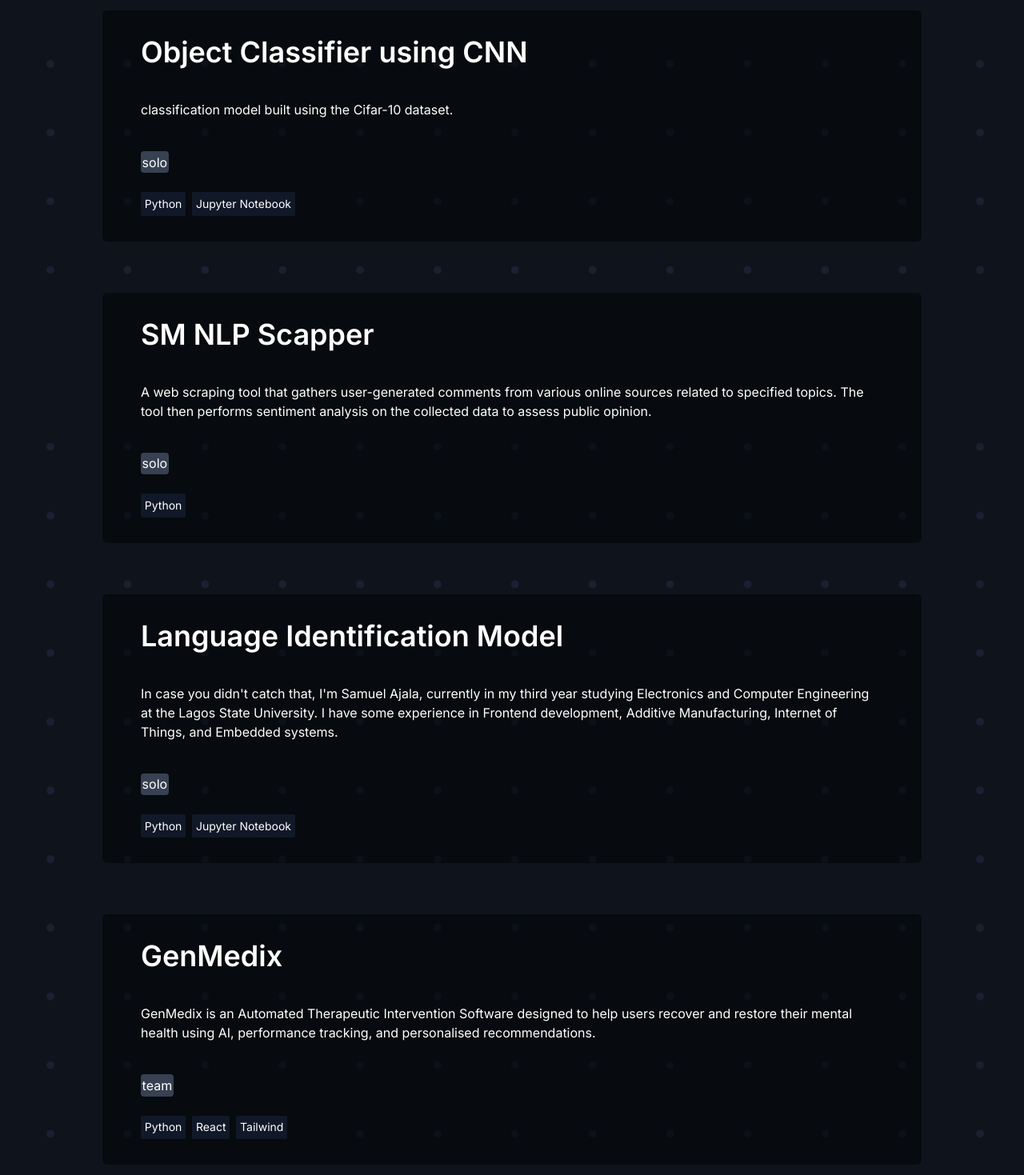
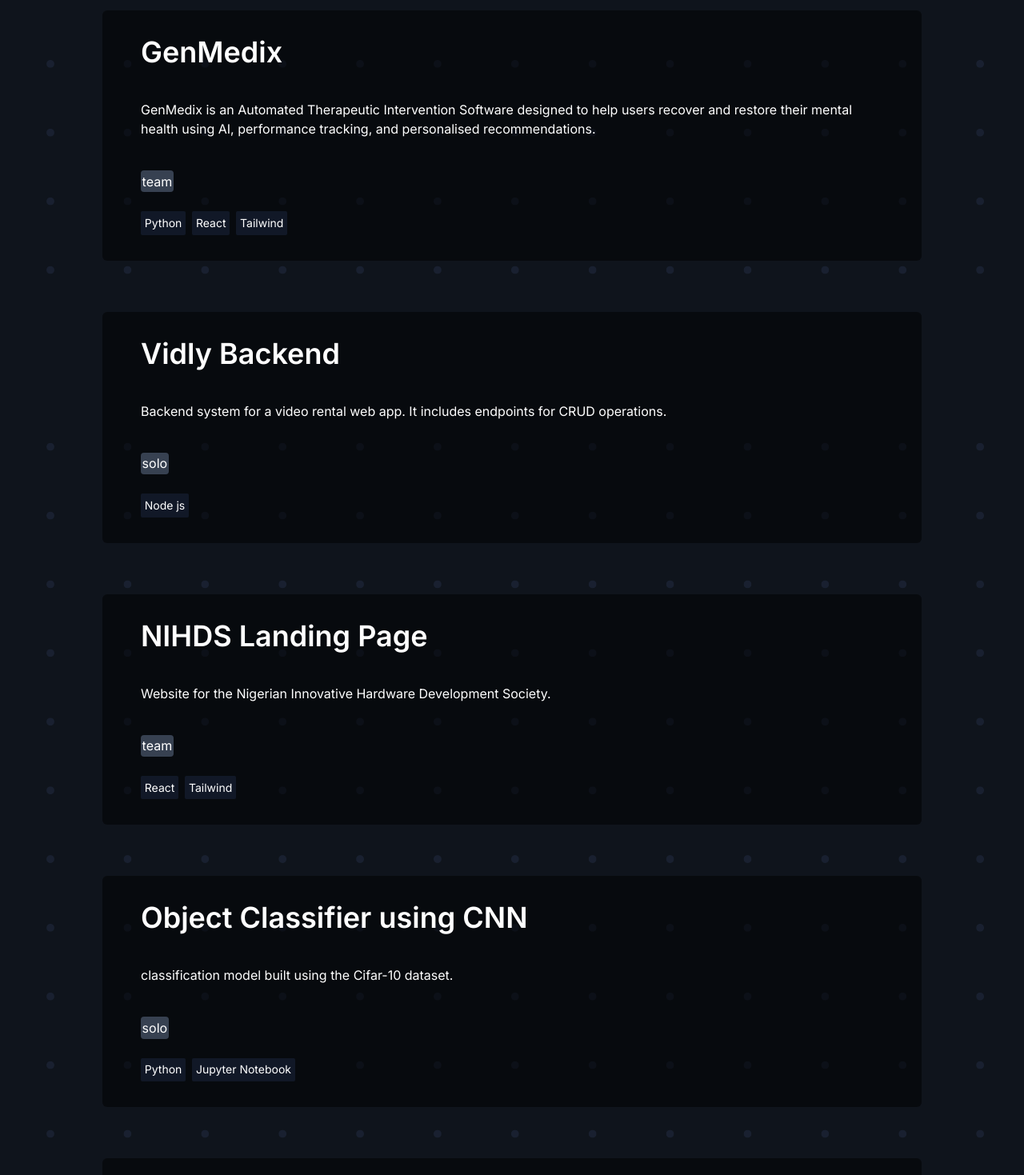
Before and after one commit to samuelajala01/portfolio-v4, a Next.js app: page /projects in a window 1280 px wide. Shown: the part 561-2030 px from the top of the page at 80% size. Built offline with nearby package versions, Linux system fonts and the light colour scheme.

Commit message:
chore: modify projects list

```diff
--- a/src/app/about/page.jsx
+++ b/src/app/about/page.jsx
@@ -10,7 +10,7 @@ const About = () => {
         <div className="inline-flex flex-col-reverse sm:flex-row items-center">
           <p className="text-[1.1rem] md:text-[1.4rem] opacity-75 flex-[1.5]">
 
-            Hey there! I&#39;m currently studying Electronics and Computer Engineering at Lagos State University, but honestly, I&#39;ve always been more than just a student. Ever since I saw Honda&#39;s ASIMO robot at 12, I&#39;ve been hooked on the idea that machines can do more than just exist—they can learn, adapt, and change lives.
+            Hey there! I&#39;m currently studying Electronics and Computer Engineering at Lagos State University, but honestly, I&#39;ve always been more than just a student. Ever since I saw Honda&#39;s ASIMO robot at 12, I&#39;ve been hooked on the idea that machines/robots can do more than just exist—they can learn, adapt, and change lives.
 
 That moment sparked my love for Machine Learning and Embedded Systems, and I&#39;ve been chasing that passion ever since. Whether I&#39;m designing hardware, writing code, or bringing the two together to solve real problems, I&#39;m always up for a challenge. I love the process of figuring things out—how systems work, how they can get better, and how we can use them to make life easier
           </p>
--- a/src/app/projects/page.jsx
+++ b/src/app/projects/page.jsx
@@ -5,6 +5,30 @@ import Project from "@/components/Project";
 import ContactBox from '@/components/Contactbox';
 
 const projectList = [
+  {
+    title: "GenMedix",
+    visit: "https://github.com/SaasSquad/GenMedix",
+    desc: "GenMedix is an Automated Therapeutic Intervention Software designed to help users recover and restore their mental health using AI, performance tracking, and personalised recommendations.",
+    type: "team",
+    tools: ["Python", "React", "Tailwind"],
+    tags: ["Frontend", "Backend", "FullStack", "Machine learning/Artificial Intelligence"],
+  },
+  {
+    title: "Vidly Backend",
+    visit: "https://github.com/samuelajala01/vidly_backend",
+    desc: "Backend system for a video rental web app. It includes endpoints for CRUD operations.",
+    type: "solo",
+    tools: ["Node js"],
+    tags: ["Backend"],
+  },
+  {
+    title: "NIHDS Landing Page",
+    visit: "https://nihds.vercel.app",
+    desc: "Website for the Nigerian Innovative Hardware Development Society.",
+    type: "team",
+    tools: ["React", 'Tailwind'],
+    tags: ["Frontend"],
+  },
   {
     title: "Object Classifier using CNN",
     visit: "https://github.com/samuelajala01/CNN_classifier",
@@ -22,28 +46,20 @@ const projectList = [
     tags: ["Machine learning/Artificial Intelligence"],
   },
   {
+    title: "LASU Faculty Journal",
+    visit: "https://github.com/SaasSquad/faculty-journal",
+    desc: "A Fullstack Faculty Journal website for the Lagos State University which allows Lecturers and Students publish journals.",
+    type: "team",
+    tools: ["React", "Tailwind"],
+    tags: ["Frontend", "Backend", "FullStack"],
+  },
+  {
     title: "Language Identification Model",
     visit: "https://github.com/samuelajala01/language_identification_model",
     desc: "In case you didn't catch that, I'm Samuel Ajala, currently in my third year studying Electronics and Computer Engineering at the Lagos State University. I have some experience in Frontend development, Additive Manufacturing, Internet of Things, and Embedded systems.",
     type: "solo",
     tools: ["Python", "Jupyter Notebook"],
     tags: ["Machine learning/Artificial Intelligence"],
-  },
-  {
-    title: "GenMedix",
-    visit: "https://github.com/SaasSquad/GenMedix",
-    desc: "GenMedix is an Automated Therapeutic Intervention Software designed to help users recover and restore their mental health using AI, performance tracking, and personalised recommendations.",
-    type: "team",
-    tools: ["Python", "React", "Tailwind"],
-    tags: ["Frontend", "Backend", "FullStack", "Machine learning/Artificial Intelligence"],
-  },
-  {
-    title: "LASU Faculty Journal",
-    visit: "https://github.com/SaasSquad/faculty-journal",
-    desc: "A Fullstack Faculty Journal website for the Lagos State University which allows Lecturers and Students publish journals.",
-    type: "team",
-    tools: ["React", "Tailwind"],
-    tags: ["Frontend", "Backend", "FullStack"],
   },
 
   {
@@ -62,16 +78,9 @@ const projectList = [
     tools: ["Next js", "Tailwind"],
     tags: ["Frontend"],
   },
+
   {
-    title: "Vidly Backend",
-    visit: "https://github.com/samuelajala01/vidly_backend",
-    desc: "Backend system for a video rental web app. It includes endpoints for CRUD operations.",
-    type: "solo",
-    tools: ["Node js"],
-    tags: ["Backend"],
-  },
-  {
-    title: "simple arduino car",
+    title: "RC arduino car",
     visit: "https://github.com/samuelajala01/embedded-systems-projects",
     desc: "code for arduino car utlizing bluetooth as the communication protocol",
     type: "solo",
@@ -164,7 +173,7 @@ const Projects = () => {
             />
           ))
         ) : (
-          <p className="text-center text-xl">Not Found</p>
+          <p className="text-center text-xl">Oops💀, Not Found</p>
         )}
       </div>
 
```
